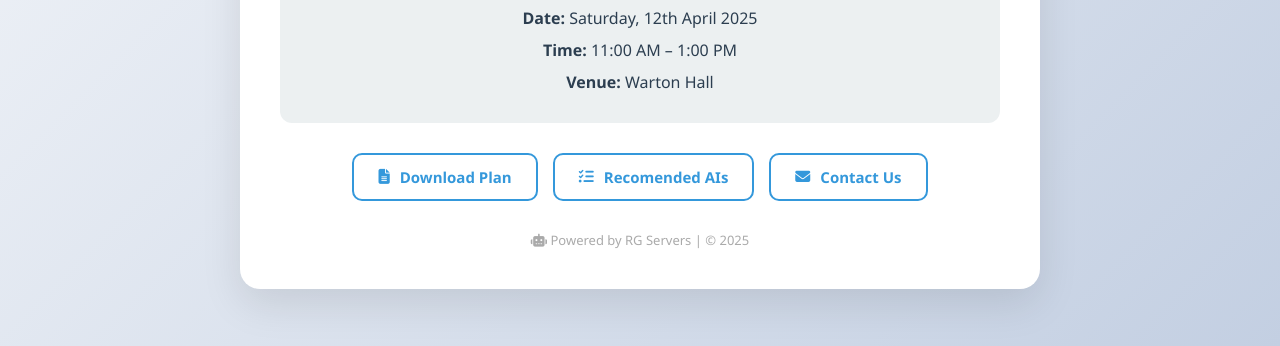
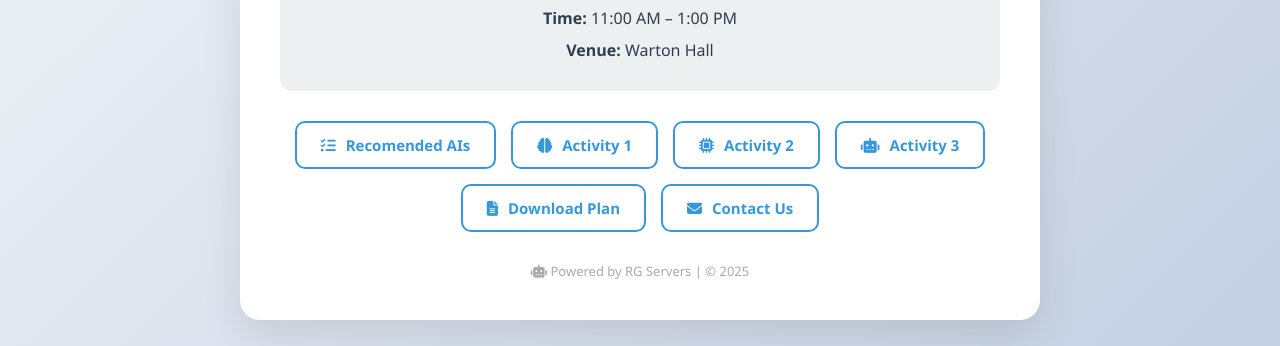
Before and after one commit to rgservers/RGSERVERS, a plain HTML site: page urlservice/learnai/index.html in a window 1280 px wide. Shown: the part 454-800 px from the top of the page. Drawn offline with Linux system fonts and the light colour scheme.

Commit message:
Update index.html

```diff
--- a/urlservice/learnai/index.html
+++ b/urlservice/learnai/index.html
@@ -123,8 +123,11 @@
 
     <!-- Buttons -->
     <div class="buttons">
-      <a href="https://learnai.rgserver.in/plan-g7" download><i class="fas fa-file-alt"></i>Download Plan</a>
       <a href="https://learnai.rgserver.in/RecommendedAI"><i class="fas fa-list-check"></i>Recomended AIs</a>
+      <a href="https://learnai.rgserver.in/apr_18_2025_activity_1"><i class="fas fa-brain"></i>Activity 1</a>
+      <a href="https://learnai.rgserver.in/apr_18_2025_activity_2"><i class="fas fa-microchip"></i>Activity 2</a>
+      <a href="https://learnai.rgserver.in/apr_18_2025_activity_3"><i class="fas fa-robot"></i>Activity 3</a>
+      <a href="proposal.pdf" download><i class="fas fa-file-alt"></i>Download Plan</a>
       <a href="mailto:info@learnai.rgserver.in"><i class="fas fa-envelope"></i>Contact Us</a>
     </div>
 
```
